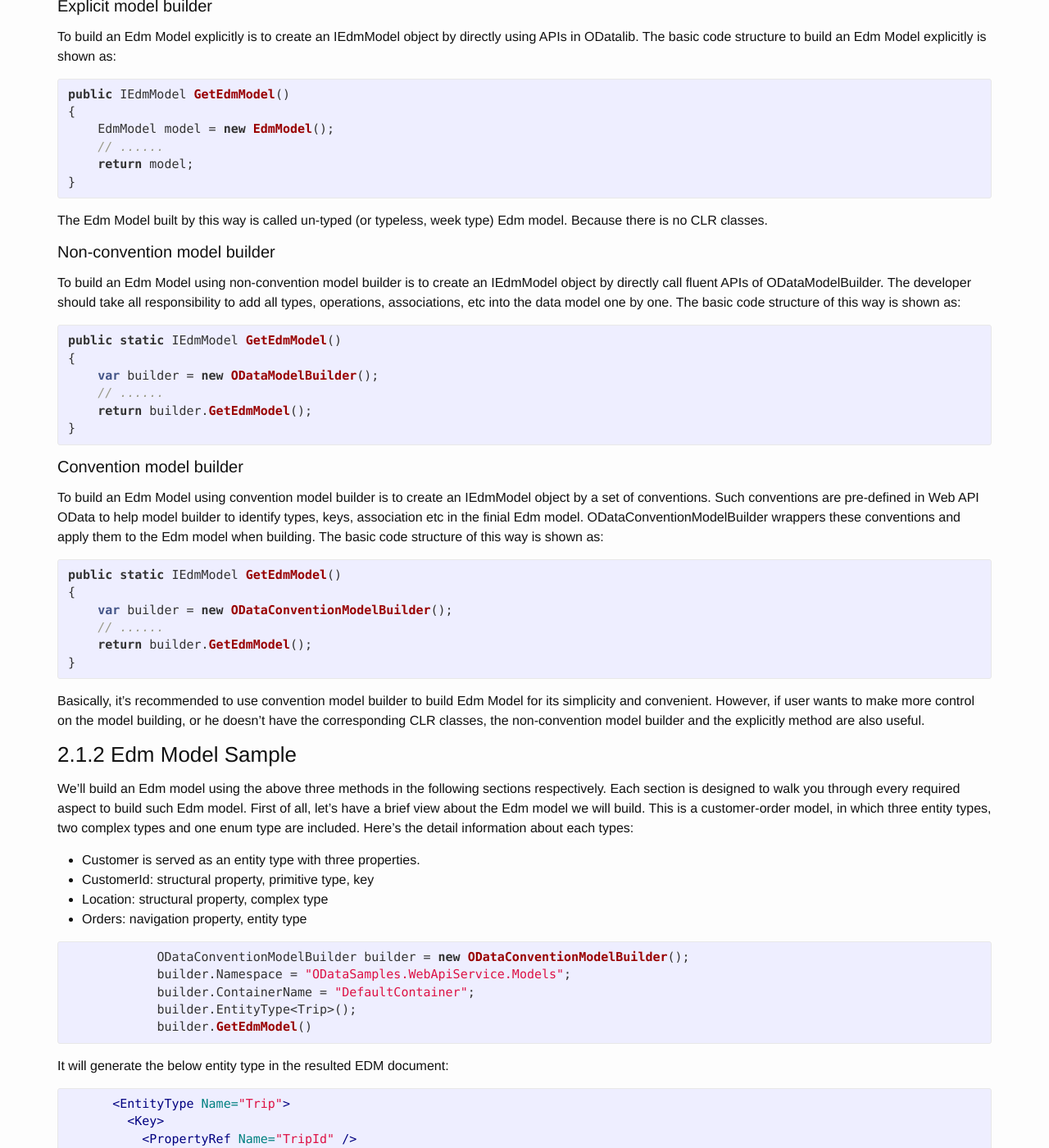
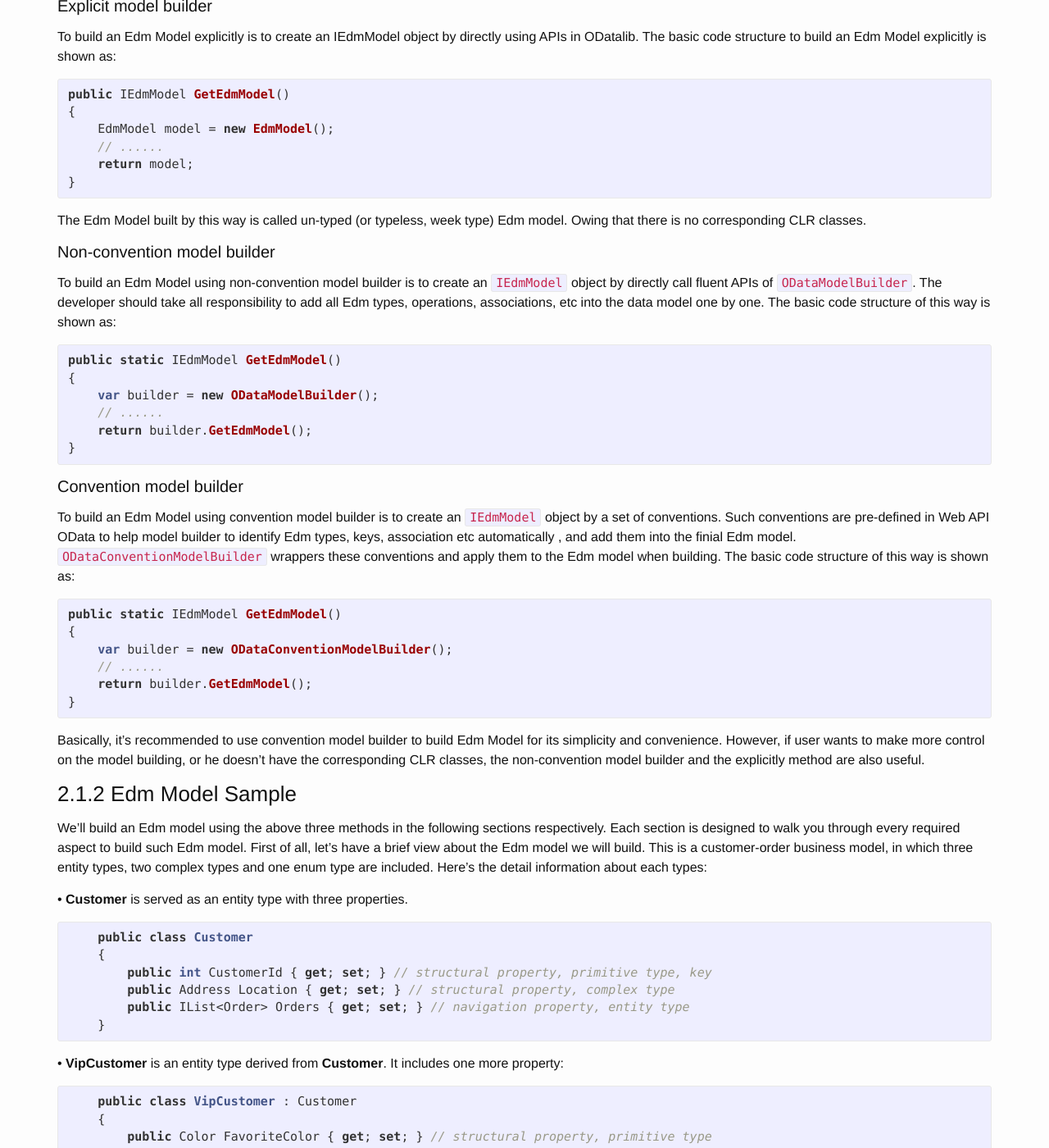
Before and after one commit to xuzhg/Document, a Jekyll site: the page built from _posts/2015-04-17-02-01-model-builder-abstract.md, in a window 1280 px wide and 1400 px high, scrolled down 485 px. Shown: the whole window at 82% size. Built offline with Jekyll 4.4.1, drawn with Linux system fonts in a browser that asks for light colours; nearby versions of some CDN libraries; some of the changed text lies outside the part shown.

Commit message:
Update 2015-04-17-02-01-model-builder-abstract.md

```diff
--- a/_posts/2015-04-17-02-01-model-builder-abstract.md
+++ b/_posts/2015-04-17-02-01-model-builder-abstract.md
@@ -7,9 +7,10 @@ category: "2. Defining the model"
 
 The data model is the basis of an OData service. OData service uses an abstract data model called **Entity Data Model** (*EDM*) to describe the exposed data in the service. OData client can issue a *GET* request to the root URL of the OData service with `$metadata` to get an XML representation of the service's data model.
 In Microsoft ASP.NET Web API 2.2 for OData v4.0, to build a data model for OData service is to create an `IEdmModel` object. There are three ways to build an EDM model in Web API OData:
-1.	Explicit Edm Model Builder
-2.	Implicit, non-convention model builder or fluent API
-3.	Implicit, convention model builder.
+
+1. Explicit Edm Model Builder
+2. Implicit, non-convention model builder or fluent API
+3. Implicit, convention model builder.
 
 ### 2.1.1 Build Edm Model
 Let’s see the difference between them.
@@ -24,11 +25,10 @@ public IEdmModel GetEdmModel()
     return model;
 }
 {% endhighlight %}
-The Edm Model built by this way is called un-typed (or typeless, week type) Edm model. Because there is no CLR classes.
-
+The Edm Model built by this way is called un-typed (or typeless, week type) Edm model. Owing that there is no corresponding CLR classes.
 
 #### Non-convention model builder
-To build an Edm Model using non-convention model builder is to create an IEdmModel object by directly call fluent APIs of ODataModelBuilder. The developer should take all responsibility to add all types, operations, associations, etc into the data model one by one. The basic code structure of this way is shown as:
+To build an Edm Model using non-convention model builder is to create an `IEdmModel` object by directly call fluent APIs of `ODataModelBuilder`. The developer should take all responsibility to add all Edm types, operations, associations, etc into the data model one by one. The basic code structure of this way is shown as:
 {% highlight csharp %}
 public static IEdmModel GetEdmModel()
 {
@@ -39,7 +39,7 @@ public static IEdmModel GetEdmModel()
 {% endhighlight %}
 
 #### Convention model builder
-To build an Edm Model using convention model builder is to create an IEdmModel object by a set of conventions. Such conventions are pre-defined in Web API OData to help model builder to identify types, keys, association etc in the finial Edm model. ODataConventionModelBuilder wrappers these conventions and apply them to the Edm model when building. The basic code structure of this way is shown as:
+To build an Edm Model using convention model builder is to create an `IEdmModel` object by a set of conventions. Such conventions are pre-defined in Web API OData to help model builder to identify Edm types, keys, association etc automatically , and add them into the finial Edm model. `ODataConventionModelBuilder` wrappers these conventions and apply them to the Edm model when building. The basic code structure of this way is shown as:
 {% highlight csharp %}
 public static IEdmModel GetEdmModel()
 {
@@ -49,38 +49,38 @@ public static IEdmModel GetEdmModel()
 }
 {% endhighlight %}
 
-Basically, it’s recommended to use convention model builder to build Edm Model for its simplicity and convenient. However, if user wants to make more control on the model building, or he doesn’t have the corresponding CLR classes, the non-convention model builder and the explicitly method are also useful.
+Basically, it’s recommended to use convention model builder to build Edm Model for its simplicity and convenience. However, if user wants to make more control on the model building, or he doesn’t have the corresponding CLR classes, the non-convention model builder and the explicitly method are also useful.
 
 ### 2.1.2 Edm Model Sample
 We’ll build an Edm model using the above three methods in the following sections respectively. Each section is designed to walk you through every required aspect to build such Edm model. First of all, let’s have a brief view about the Edm model we will build.
-This is a customer-order model, in which three entity types, two complex types and one enum type are included. Here’s the detail information about each types:
-*	Customer is served as an entity type with three properties.
-*	CustomerId: structural property, primitive type, key
-*	Location: structural property, complex type
-*	Orders: navigation property, entity type
+This is a customer-order business model, in which three entity types, two complex types and one enum type are included. Here’s the detail information about each types:
 
-
+• **Customer** is served as an entity type with three properties.
 {% highlight csharp %}
-
-            ODataConventionModelBuilder builder = new ODataConventionModelBuilder();
-            builder.Namespace = "ODataSamples.WebApiService.Models";
-            builder.ContainerName = "DefaultContainer";
-            builder.EntityType<Trip>();
-            builder.GetEdmModel()
+    public class Customer
+    {
+        public int CustomerId { get; set; } // structural property, primitive type, key
+        public Address Location { get; set; } // structural property, complex type
+        public IList<Order> Orders { get; set; } // navigation property, entity type
+    }
 {% endhighlight %}
 
-It will generate the below entity type in the resulted EDM document:
+• **VipCustomer** is an entity type derived from **Customer**. It includes one more property:
+{% highlight csharp %}
+    public class VipCustomer : Customer
+    {
+        public Color FavoriteColor { get; set; } // structural property, primitive type
+    }
+{% endhighlight %}
 
-{% highlight xml %}
+• **Order** is another entity type
+{% highlight csharp %}
+public class Order
+{
+     public int OrderId { get; set; }
 
-      <EntityType Name="Trip">
-        <Key>
-          <PropertyRef Name="TripId" />
-        </Key>
-        <Property Name="TripId" Type="Edm.Int32" Nullable="false" />
-        <Property Name="ShareId" Type="Edm.Guid" />
-        <Property Name="Name" Type="Edm.String" />
-      </EntityType>
+     public Guid Token { get; set; }
+}
 {% endhighlight %}
 
 Convention: any .NET class with one or more key properties can be an entity type. (What makes a key property? Please continue reading)
```
